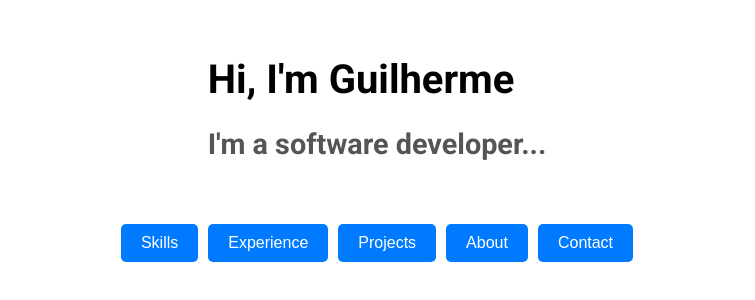
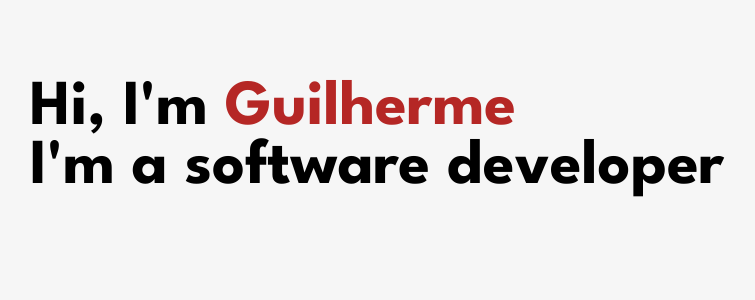
Before and after one commit to guilhermetr/portfolio, an Angular app: page / in a window 1280 px wide. Shown: the part 282-582 px from the top of the page, without its empty margins (263-1018 px from the left). Built offline with nearby package versions, Linux system fonts and the light colour scheme.

Commit message:
Add initial font and color palette

```diff
--- a/src/app/app.component.html
+++ b/src/app/app.component.html
@@ -1,17 +1,12 @@
 <div class="full-screen-section">
   <div class="intro-text">
-    <h1>Hi, I'm Guilherme</h1>
-    <h2>I'm a software developer...</h2>
+    <h1>
+      Hi, I'm <span style="color: var(--primary-color);">Guilherme</span>
+      <br>
+      I'm a software developer
+    </h1>
   </div>
-  <nav class="portfolio-nav">
-    <button class="nav-btn" (click)="scrollToElement('skills')">Skills</button>
-    <button class="nav-btn" (click)="scrollToElement('experience')">Experience</button>
-    <button class="nav-btn" (click)="scrollToElement('projects')">Projects</button>
-    <button class="nav-btn" (click)="scrollToElement('about')">About</button>
-    <button class="nav-btn" (click)="scrollToElement('contact')">Contact</button>
-  </nav>
 </div>
-
 
 <app-skills id="skills"></app-skills>
 <app-experience id="experience"></app-experience>
--- a/src/app/app.component.scss
+++ b/src/app/app.component.scss
@@ -1,12 +1,5 @@
-.intro-text h1 {
-    font-size: 2.5em;
-    margin-bottom: 0.5em;
-  }
-
-  .intro-text h2 {
-    font-size: 1.8em;
-    color: #555;
-    margin-bottom: 1.5em;
+h1 {
+  margin: 0;
 }
 
 .portfolio-nav {
@@ -17,7 +10,7 @@
 }
 
 .nav-btn {
-    background-color: #007bff;
+  background-color: var(--primary-color);
   color: white;
   border: none;
   border-radius: 5px;
@@ -28,5 +21,5 @@
 }
 
 .nav-btn:hover {
-    background-color: #0056b3;
+  background-color: var(--primary-color-hover);
 }
--- a/src/index.html
+++ b/src/index.html
@@ -6,7 +6,10 @@
   <base href="/">
   <meta name="viewport" content="width=device-width, initial-scale=1">
   <link rel="icon" type="image/x-icon" href="favicon.ico">
-  <link href="https://fonts.googleapis.com/css2?family=Roboto:wght@400;700&display=swap" rel="stylesheet">
+  <link rel="preconnect" href="https://fonts.googleapis.com">
+  <link rel="preconnect" href="https://fonts.gstatic.com" crossorigin>
+  <link href="https://fonts.googleapis.com/css2?family=League+Spartan:wght@400;600;700&display=swap" rel="stylesheet">
+  <link href="https://fonts.googleapis.com/icon?family=Material+Icons" rel="stylesheet">
 </head>
 <body>
   <app-root></app-root>
--- a/src/styles.scss
+++ b/src/styles.scss
@@ -3,7 +3,22 @@ html {
 }
 
 body {
-    font-family: 'Roboto', sans-serif;
+    font-family: 'League Spartan', sans-serif;
+    background-color: rgb(246, 246, 246);
+    margin: 0;
+}
+
+body {
+    --primary-color: rgb(181, 39, 37);
+    --primary-color-hover: rgb(152, 32, 30);
+}
+
+h1 {
+    font-size: 4rem;
+}
+
+h2 {
+    font-size: 3.5rem;
 }
 
 .full-screen-section {
```
Lines whose indentation alone changed are shown as unchanged.
